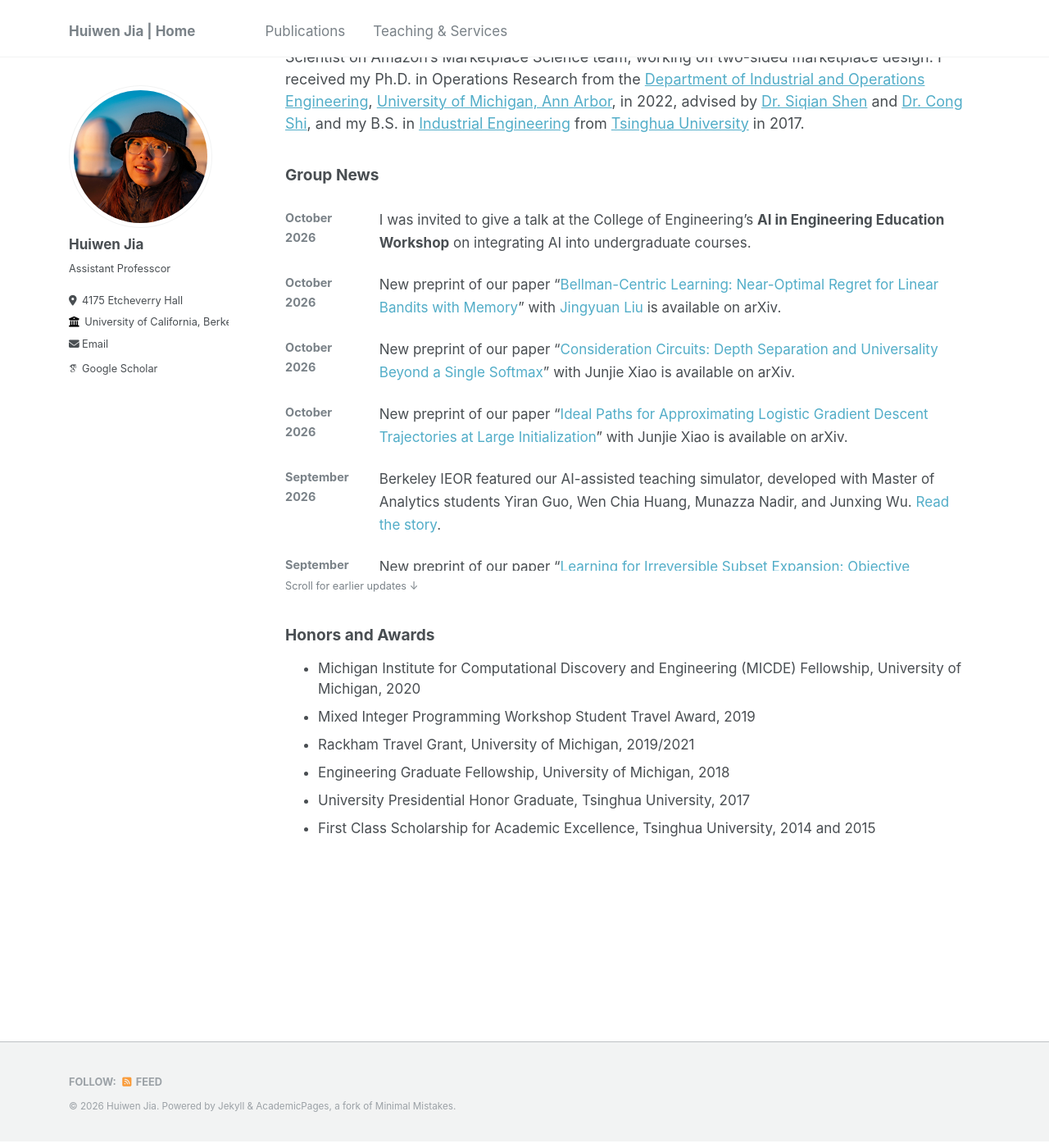
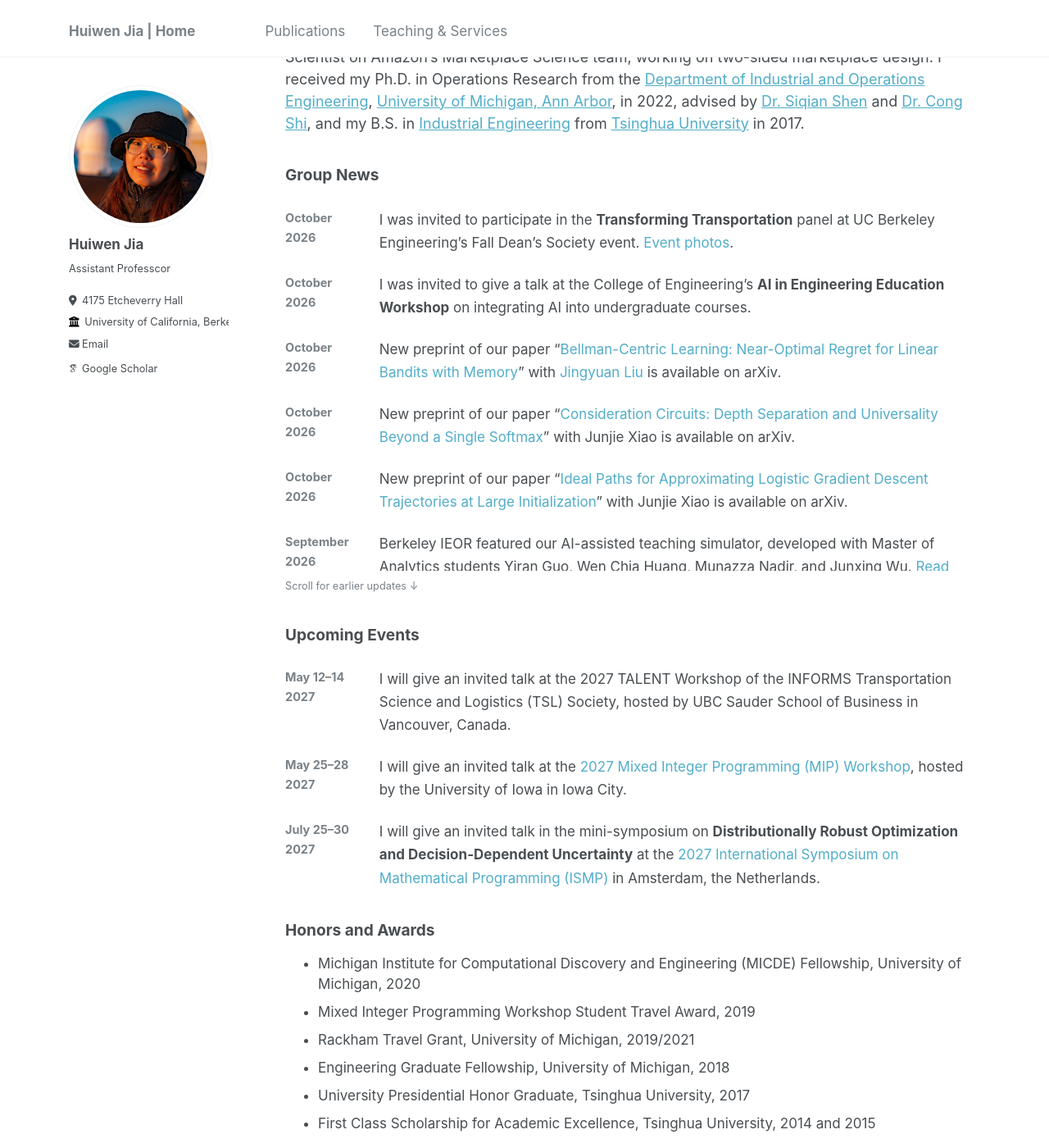
Before and after one commit to huiwen-j/huiwen-j.github.io, a Jekyll site: the page built from _pages/about.md, in a window 1280 px wide and 1400 px high, scrolled down 196 px. Shown: the whole window at 82% size. Built offline with Jekyll 4.4.1, drawn with Linux system fonts in a browser that asks for light colours; some web fonts are replaced.

Commit message:
Add panel news and upcoming invited talks

```diff
--- a/_pages/about.md
+++ b/_pages/about.md
@@ -14,6 +14,9 @@ I'm an Assistant Professor in the [Department of Industrial Engineering and Oper
 ## Group News
 
 <div class="group-news-scroll" tabindex="0" role="region" aria-labelledby="group-news" aria-describedby="group-news-scroll-hint" markdown="1">
+
+October<br>2026
+: I was invited to participate in the **Transforming Transportation** panel at UC Berkeley Engineering's Fall Dean's Society event. [Event photos](https://engineering.berkeley.edu/connect/give/deans-society/fall-2026-deans-society-transforming-transportation/).
 
 October<br>2026
 : I was invited to give a talk at the College of Engineering's **AI in Engineering Education Workshop** on integrating AI into undergraduate courses.
@@ -59,6 +62,18 @@ Fall<br>2024
 
 <p id="group-news-scroll-hint">Scroll for earlier updates ↓</p>
 
+## Upcoming Events
+
+May 12–14<br>2027
+: I will give an invited talk at the 2027 TALENT Workshop of the INFORMS Transportation Science and Logistics (TSL) Society, hosted by UBC Sauder School of Business in Vancouver, Canada.
+
+May 25–28<br>2027
+: I will give an invited talk at the [2027 Mixed Integer Programming (MIP) Workshop](https://www.mixedinteger.org/2027/), hosted by the University of Iowa in Iowa City.
+
+July 25–30<br>2027
+: I will give an invited talk in the mini-symposium on **Distributionally Robust Optimization and Decision-Dependent Uncertainty** at the [2027 International Symposium on Mathematical Programming (ISMP)](https://ismp2027.mathopt.nl/) in Amsterdam, the Netherlands.
+{: .upcoming-events-list}
+
 ## Honors and Awards
 - Michigan Institute for Computational Discovery and Engineering (MICDE) Fellowship, University of Michigan, 2020
 - Mixed Integer Programming Workshop Student Travel Award, 2019
--- a/_sass/_page.scss
+++ b/_sass/_page.scss
@@ -149,13 +149,15 @@
   }
 
   #group-news,
+  #upcoming-events,
   #honors-and-awards {
     font-size: 1.125em;
     border-bottom: 0;
     padding-bottom: 0;
   }
 
-  #group-news {
+  #group-news,
+  #upcoming-events {
     scroll-margin-top: 5em;
     margin-bottom: 1.5em;
   }
@@ -187,7 +189,8 @@
     }
   }
 
-  .group-news-list {
+  .group-news-list,
+  .upcoming-events-list {
     margin: 0;
     max-width: 100%;
     display: grid;
```
